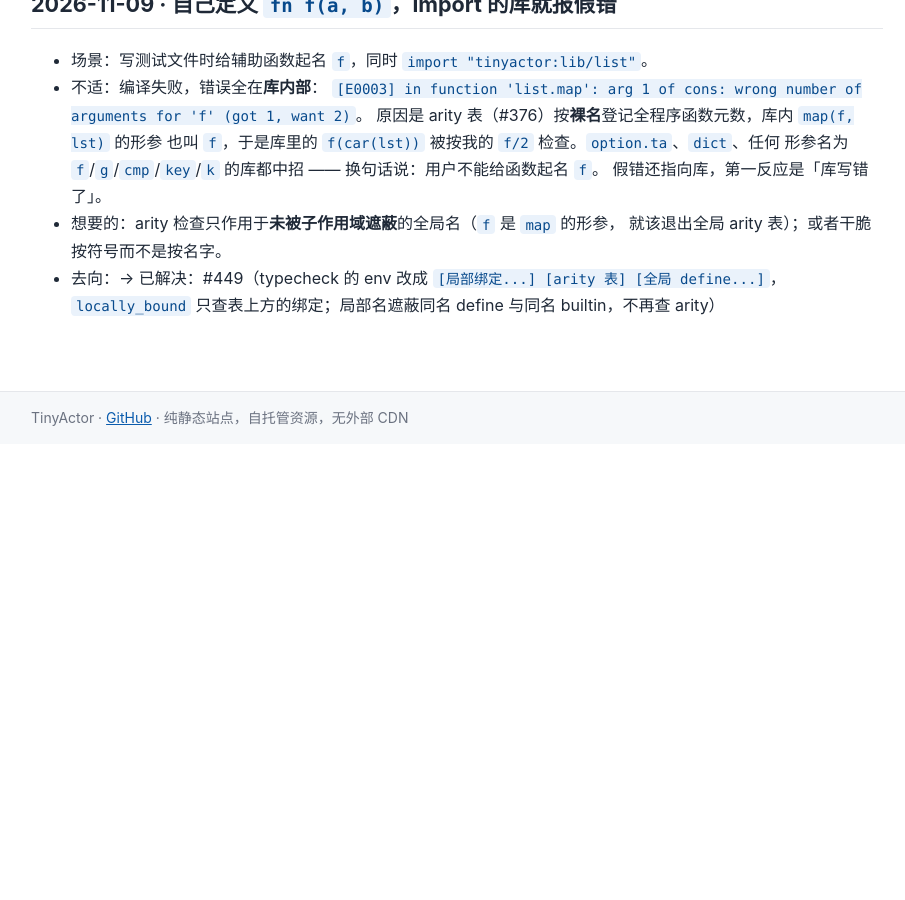
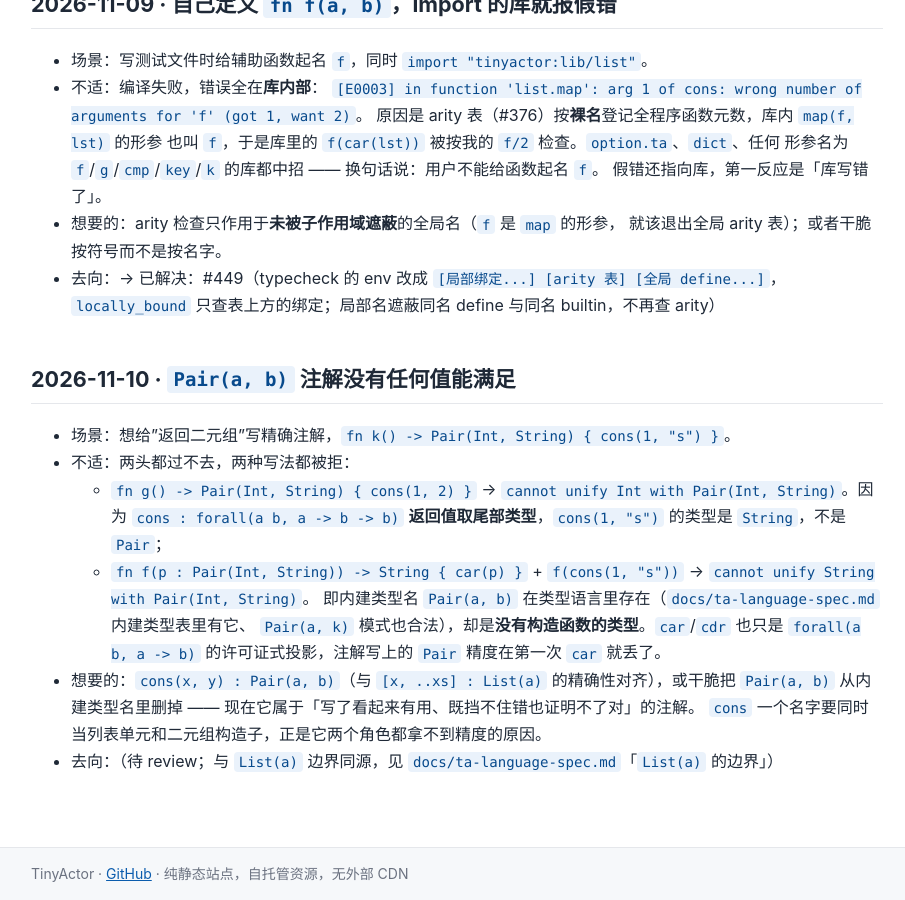
Before and after one commit to tiancaiamao/tinyactor, a Jekyll site: the page built from docs/ux-log.md, in a window 1280 px wide and 900 px high, scrolled down 3475 px. Shown: the whole window, without its empty margins (183-1088 px from the left). Built offline with Jekyll 4.4.1, drawn with Linux system fonts in a browser that asks for light colours; our own code applies the rules of GitHub Pages for plain Markdown files; before the commit the page ends 3919 px from its top, so only the background shows below that.

Commit message:
docs(ux-log): 记录 Pair(a, b) 注解无值可满足

```diff
--- a/docs/ux-log.md
+++ b/docs/ux-log.md
@@ -141,3 +141,20 @@ fn main() { print(f("a")) }
   就该退出全局 arity 表）；或者干脆按符号而不是按名字。
 - 去向：→ 已解决：#449（typecheck 的 env 改成 `[局部绑定...] [arity 表] [全局 define...]`，
   `locally_bound` 只查表上方的绑定；局部名遮蔽同名 define 与同名 builtin，不再查 arity）
+
+## 2026-11-10 · `Pair(a, b)` 注解没有任何值能满足
+
+- 场景：想给"返回二元组"写精确注解，`fn k() -> Pair(Int, String) { cons(1, "s") }`。
+- 不适：两头都过不去，两种写法都被拒：
+  - `fn g() -> Pair(Int, String) { cons(1, 2) }` →
+    `cannot unify Int with Pair(Int, String)`。因为 `cons : forall(a b, a -> b -> b)`
+    **返回值取尾部类型**，`cons(1, "s")` 的类型是 `String`，不是 `Pair`；
+  - `fn f(p : Pair(Int, String)) -> String { car(p) }` + `f(cons(1, "s"))` →
+    `cannot unify String with Pair(Int, String)`。
+  即内建类型名 `Pair(a, b)` 在类型语言里存在（`docs/ta-language-spec.md` 内建类型表里有它、
+  `Pair(a, k)` 模式也合法），却是**没有构造函数的类型**。`car`/`cdr` 也只是
+  `forall(a b, a -> b)` 的许可证式投影，注解写上的 `Pair` 精度在第一次 `car` 就丢了。
+- 想要的：`cons(x, y) : Pair(a, b)`（与 `[x, ..xs] : List(a)` 的精确性对齐），或干脆把
+  `Pair(a, b)` 从内建类型名里删掉 —— 现在它属于「写了看起来有用、既挡不住错也证明不了对」的注解。
+  `cons` 一个名字要同时当列表单元和二元组构造子，正是它两个角色都拿不到精度的原因。
+- 去向：（待 review；与 `List(a)` 边界同源，见 `docs/ta-language-spec.md`「`List(a)` 的边界」）
```
